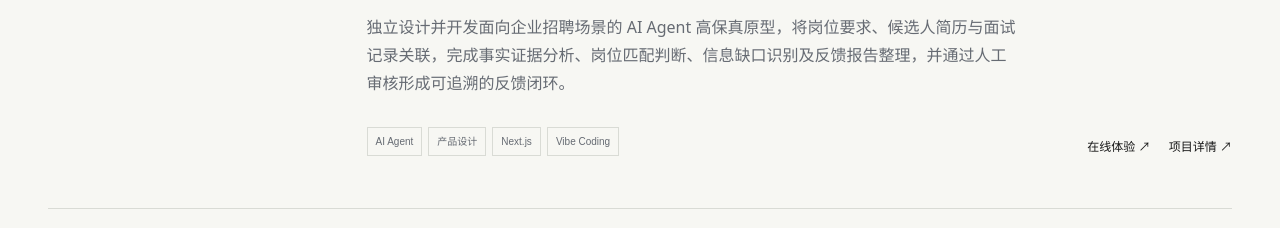
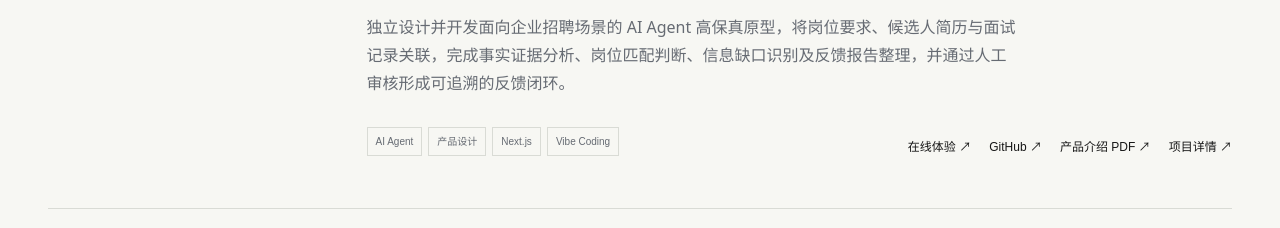
Before and after one commit to Stellalouuu/jiayuan-portfolio, a Next.js app: page / in a window 1280 px wide. Shown: the part 1600-1828 px from the top of the page. Built offline with nearby package versions, Linux system fonts and the light colour scheme.

Commit message:
Fix EchoHire homepage links and PDF preview

```diff
--- a/data/projects.ts
+++ b/data/projects.ts
@@ -32,6 +32,8 @@ export const productProjects: ProductProject[] = [
     tags: ["AI Agent", "产品设计", "Next.js", "Vibe Coding"],
     links: [
       { label: "在线体验", href: "https://echohire-xi.vercel.app/", external: true },
+      { label: "GitHub", href: "https://github.com/Stellalouuu/echohire", external: true },
+      { label: "产品介绍 PDF", href: "/documents/echohire-product-introduction.pdf", external: true },
       { label: "项目详情", href: "/work/echohire" },
     ],
   },
```
Also changed, not shown: 1 other file (tests, documents, lock files or other folders).
